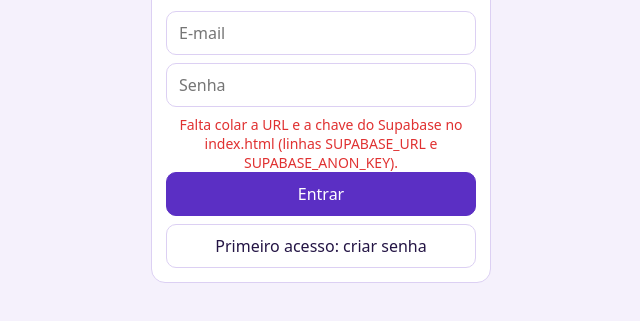
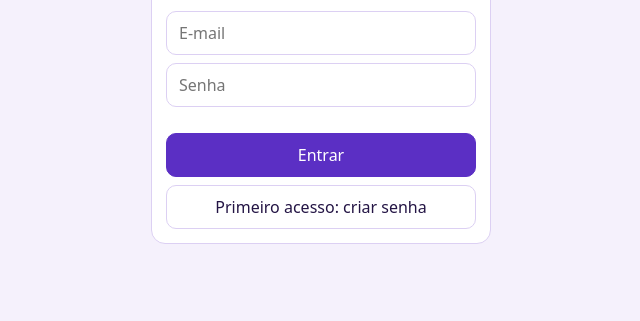
Before and after one commit to matheusmauricio97/Lou-Vi, a plain HTML site: page index.html in a window 1280 px wide. Shown: the part 265-586 px from the top of the page, without its empty margins (319-959 px from the left). Drawn offline with nearby package versions, Linux system fonts and the light colour scheme.

Commit message:
Update index.html

```diff
--- a/index.html
+++ b/index.html
@@ -214,8 +214,8 @@ async function setRole(id,role){if(id===me.id&&role!=='admin'&&!confirm('Você v
 async function delStaff(id){if(id===me.id)return alert('Você não pode remover a si mesmo.');if(confirm('Remover funcionário?'))try{await db.doc('staff/'+id).delete()}catch(e){}}
 
 /* ---------- Supabase ---------- */
-const SUPABASE_URL='https://SEU-PROJETO.supabase.co';   // <- cole aqui a Project URL
-const SUPABASE_ANON_KEY='SUA-CHAVE-ANON-PUBLICA';        // <- cole aqui a anon public key
+const SUPABASE_URL='https://ptaeyedzvbhqayvcstjr.supabase.co';   // <- cole aqui a Project URL
+const SUPABASE_ANON_KEY='eyJhbGciOiJIUzI1NiIsInR5cCI6IkpXVCJ9.eyJpc3MiOiJzdXBhYmFzZSIsInJlZiI6InB0YWV5ZWR6dmJocWF5dmNzdGpyIiwicm9sZSI6ImFub24iLCJpYXQiOjE3OTI3MDMzMDAsImV4cCI6MjEwODI3OTMwMH0.DZ4vxJ9NYpXw3LzKDGyoav6Dqed8jG1KNDMq0QboQCQ';        // <- cole aqui a anon public key
 const sb=supabase.createClient(SUPABASE_URL,SUPABASE_ANON_KEY);
 const CONFIG_OK=!/SEU-PROJETO|SUA-CHAVE/.test(SUPABASE_URL+SUPABASE_ANON_KEY);
 const CFGMSG='Falta colar a URL e a chave do Supabase no index.html (linhas SUPABASE_URL e SUPABASE_ANON_KEY).';
```
